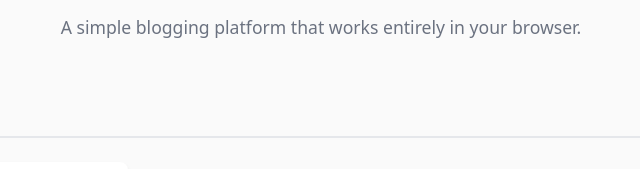
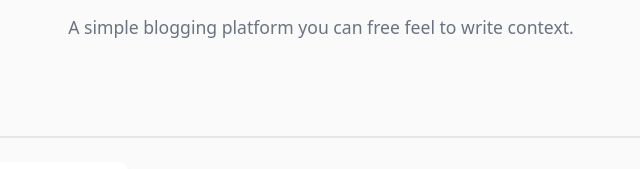
Before and after one commit to KPramith/MicroBlog-CI-CD, a plain HTML site: page index.html in a window 1280 px wide. Shown: the part 215-384 px from the top of the page, 319-959 px from the left. Drawn offline with Linux system fonts and the light colour scheme.

```diff
--- a/index.html
+++ b/index.html
@@ -25,7 +25,7 @@
   <main class="container">
     <section class="hero">
       <h2>Welcome to MicroBlog</h2>
-      <p>A simple blogging platform that works entirely in your browser.</p>
+      <p>A simple blogging platform you can free feel to write context.</p>
     </section>
 
     <section class="posts-container">
```
